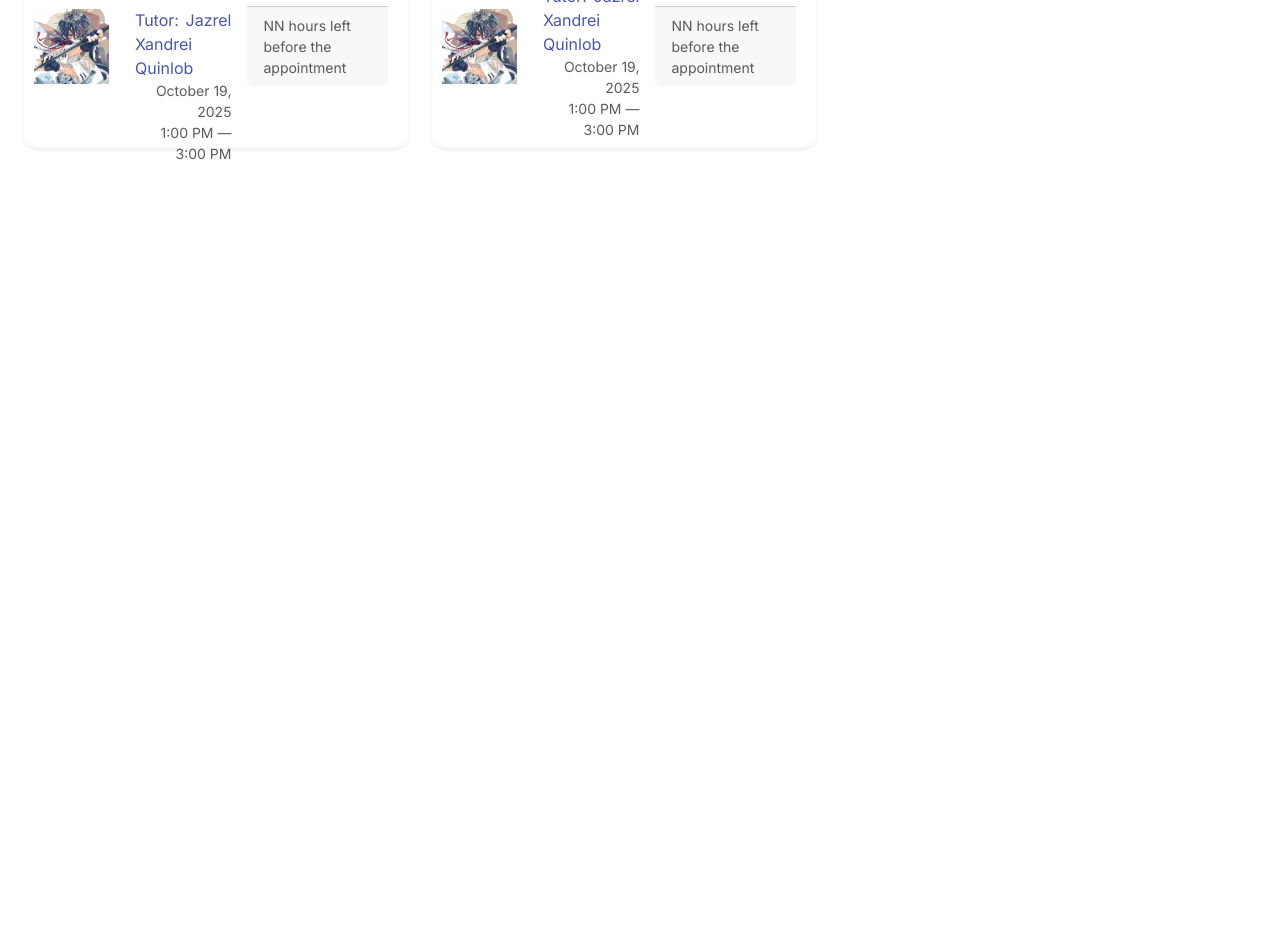
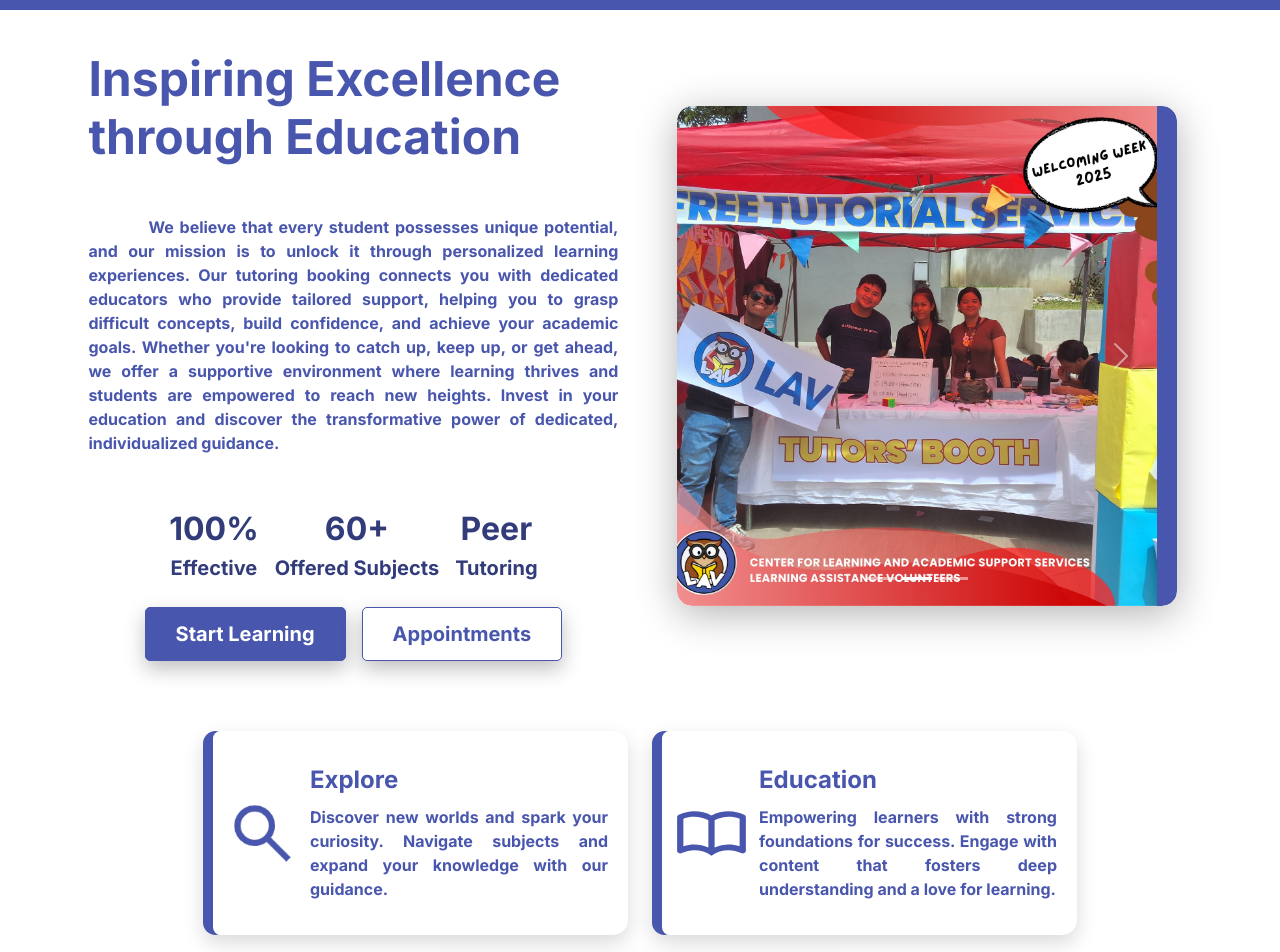
Before and after one commit to Operator-Syn/peer-tutoring-platform, a React (Vite) app in the folder views/: page / in a window 1280 px wide. Shown: the part 80-1032 px from the top of the page. Before the commit the page ends 800 px from the top, so only its background shows below. Built offline with nearby package versions, Linux system fonts and the light colour scheme.

Commit message:
PTP-66 finalized frontend for tutee appointments page and integrated it to the master layout

```diff
--- a/views/src/components/HomePageCard/HomePageCard.css
+++ b/views/src/components/HomePageCard/HomePageCard.css
@@ -1,4 +1,4 @@
-.card {
+.home-page-card {
     position: relative;
     display: flex;
     flex-direction: row;
@@ -13,7 +13,7 @@
     height: 204px;
 }
 
-.card img {
+.home-page-card img {
     width: 75px;
     height: 75px;
     margin-right: 10px;
@@ -21,20 +21,20 @@
     z-index: 1;
 }
 
-.card-text {
+.home-page-card-text {
     text-align: justify;
     width: 100%;
     color: #4956AD;
 }
 
-.card-text h3 {
+.home-page-card-text h3 {
     margin-top: 0px;
     margin-bottom: 10px;
     font-size: 24px;
     font-weight: bolder;
 }
 
-.card-text p {
+.home-page-card-text p {
     font-size: 16px;
     font-weight: bolder;
     max-height: 100px;
@@ -42,13 +42,13 @@
 }
 
 @media (max-width: 576px) {
-  .card {
+  .home-page-card {
     height: auto;
     padding-top: 10px;
     padding-bottom: 10px;
   }
 
-  .card-text p {
+  .home-page-card-text p {
     max-height: none;
   }
 }
--- a/views/src/components/HomePageCard/HomePageCard.jsx
+++ b/views/src/components/HomePageCard/HomePageCard.jsx
@@ -26,12 +26,12 @@ export default function BasicCard({
 
     return (
         <>
-            <div className='card' style={style}>
+            <div className='home-page-card' style={style}>
                 <div style={customBorder}>
                     <div style={customBorder2} />
                 </div>
                 <img src={icon} alt="Icon" />
-                <div className='card-text'>
+                <div className='home-page-card-text'>
                     <h3>{title}</h3>
                     <p>{description}</p>
                 </div>
--- /dev/null
+++ b/views/src/components/TuteeAppointmentsPage/TuteeAppointmentsPage.css
@@ -0,0 +1,3 @@
+.large-padding {
+    padding-top: 10rem;
+}
--- a/views/src/components/testFiles/App.jsx
+++ b/views/src/components/TuteeAppointmentsPage/TuteeAppointmentsPage.jsx
@@ -2,10 +2,11 @@ import "bootstrap/dist/css/bootstrap.min.css";
 import placeholderImage from "../../assets/images/placeholders/placeholderImage.jpeg";
 import CardComponent from "../CardComponent/CardComponent";
 import {ConfirmButton, CloseButton, CancelAppointmentButton } from "../../data/AppointmentsPageModalButtons"
+import "./TuteeAppointmentsPage.css"
 
-export default function App() {
+export default function TuteeAppointmentsPage() {
     return (
-        <div className="d-flex gap-4 p-4 flex-wrap align-items-start">
+        <div className="d-flex container gap-4 flex-wrap align-items-start large-padding">
 
             <CardComponent
                 title={{ label: "Subject Code:", value: "MAT 101" }}
--- a/views/src/main.jsx
+++ b/views/src/main.jsx
@@ -5,11 +5,11 @@ import 'bootstrap/dist/css/bootstrap.min.css';
 import 'bootstrap-icons/font/bootstrap-icons.min.css';
 import 'bootstrap/dist/js/bootstrap.bundle.min.js';
 import App from './App.jsx'
-import AppTest from './components/testFiles/App.jsx'
+import AppTest from './components/TuteeAppointmentsPage/TuteeAppointmentsPage.jsx'
 
 createRoot(document.getElementById('root')).render(
   <StrictMode>
-    {/* <App /> */}
-    <AppTest />
+    <App />
+    {/* <AppTest /> */}
   </StrictMode>,
 )
--- a/views/src/pages/header/HomePage/HomePage.jsx
+++ b/views/src/pages/header/HomePage/HomePage.jsx
@@ -11,7 +11,11 @@ import BasicButton from '../../../components/BasicButton/BasicButton';
 import HomePageCard from '../../../components/HomePageCard/HomePageCard';
 import Carousel from 'react-bootstrap/Carousel';
 
+import { useNavigate } from 'react-router-dom';
+
 export default function HomePage() {
+
+    const navigate = useNavigate();
 
     return (
         <>
@@ -33,7 +37,7 @@ export default function HomePage() {
 
                         <div className='row gap-3 align-items-center justify-content-center mt-4'>
                             <BasicButton>Start Learning</BasicButton>
-                            <BasicButton light={true}>Appointments</BasicButton>
+                            <BasicButton onClick={() => navigate('/Appointments')} light={true}>Appointments</BasicButton>
                         </div>
                     </div>
 
--- a/views/src/routes/Frontpage_route.jsx
+++ b/views/src/routes/Frontpage_route.jsx
@@ -6,6 +6,7 @@ import About from "../pages/header/About";
 import Events from "../pages/header/Events";
 import Messages from "../pages/header/Messages";
 import Report from "../pages/header/Report";
+import TuteeAppointmentsPage from "../components/TuteeAppointmentsPage/TuteeAppointmentsPage";
 
 function Frontroute() {
   return (
@@ -17,6 +18,7 @@ function Frontroute() {
         <Route path = "/Events" element={<Events />} />
         <Route path = "/Messages" element={<Messages />} />
         <Route path = "/Report" element={<Report />} />
+        <Route path = "/Appointments" element={<TuteeAppointmentsPage/>}/>
 
       </Route>
     </Routes>
```
Also changed, not shown: 1 other file (tests, documents, lock files or other folders).
